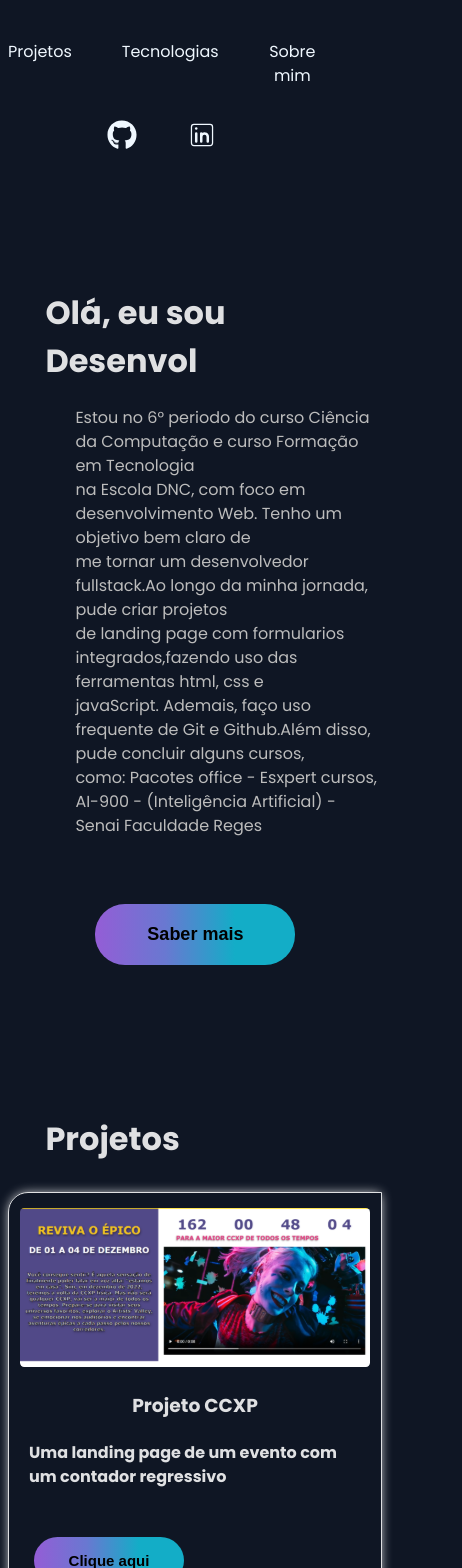
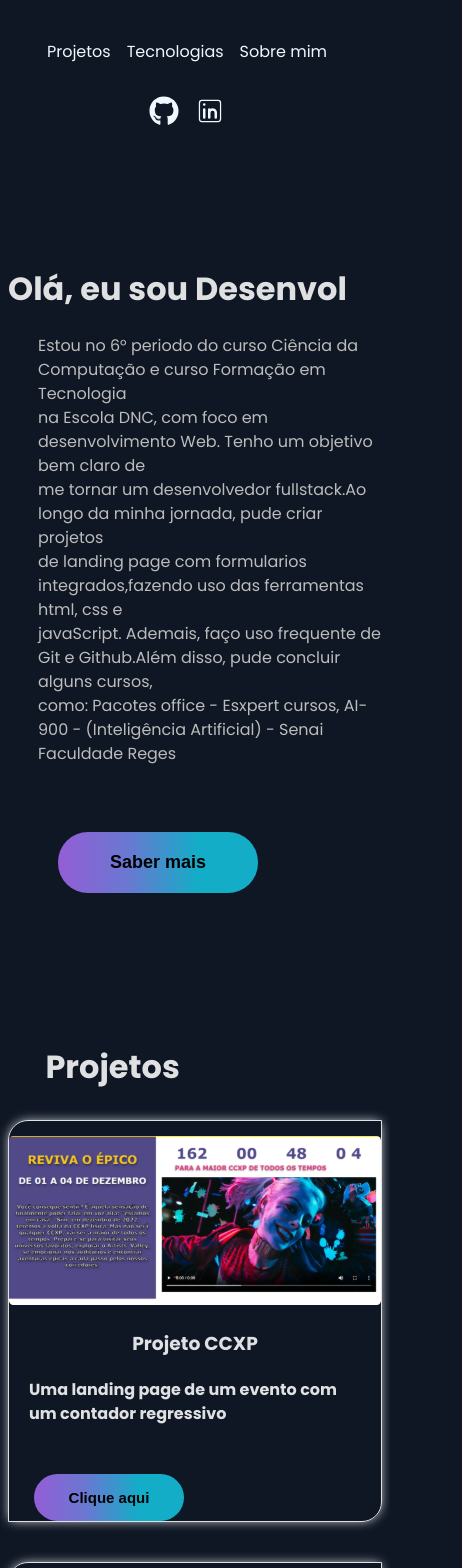
Before and after one commit to Lucasciel/Portifolio, a React (Vite) app: page / in a window 390 px wide. Shown: the top 1568 px of the page, 462 px wide, since content can reach past the window. Built offline with nearby package versions, Linux system fonts and the light colour scheme.

Commit message:
adicionando responsividade mobile

```diff
--- a/src/componentes/elements/Projects.module.css
+++ b/src/componentes/elements/Projects.module.css
@@ -29,3 +29,18 @@
     font-size: 15px;
     margin-left: 25px;
 }
+
+@media (max-width: 398px) {
+    .project {
+        width: 100%;
+        height: 400px;
+        text-align: center;
+        border-radius: 20px 0px;
+        border: 1px solid;
+        box-shadow: 0px 0px 12px -2px white;
+    }
+    .project img {
+        margin-top: 15px;
+        width: 100%;
+    }
+}
--- a/src/componentes/section/Footer.module.css
+++ b/src/componentes/section/Footer.module.css
@@ -24,3 +24,15 @@
         flex-direction: column;
     }
 }
+
+@media (max-width: 566px) {
+    .footer {
+        flex-direction: column;
+    }
+    .footer ul:first-child {
+        flex-direction: column;
+    }
+    .footer ul {
+        padding: 0;
+    }
+}
--- a/src/componentes/section/Navbar.module.css
+++ b/src/componentes/section/Navbar.module.css
@@ -40,5 +40,15 @@
     .Navbar {
         flex-direction: column;
     }
+    .Navbar li {
+        list-style: none;
+        margin-right: 0px;
+        text-align: center;
+
+    }
+
+    .Navbar ul {
+        gap: 16px;
+    }
 
 }
--- a/src/componentes/section/Presentation.module.css
+++ b/src/componentes/section/Presentation.module.css
@@ -11,3 +11,11 @@
 .presentation button{
     margin: 50px;
 }
+
+
+@media (max-width: 592px) {
+    .presentation {
+        margin: 100px 0px 100px 0 ;
+    }
+
+}
```
